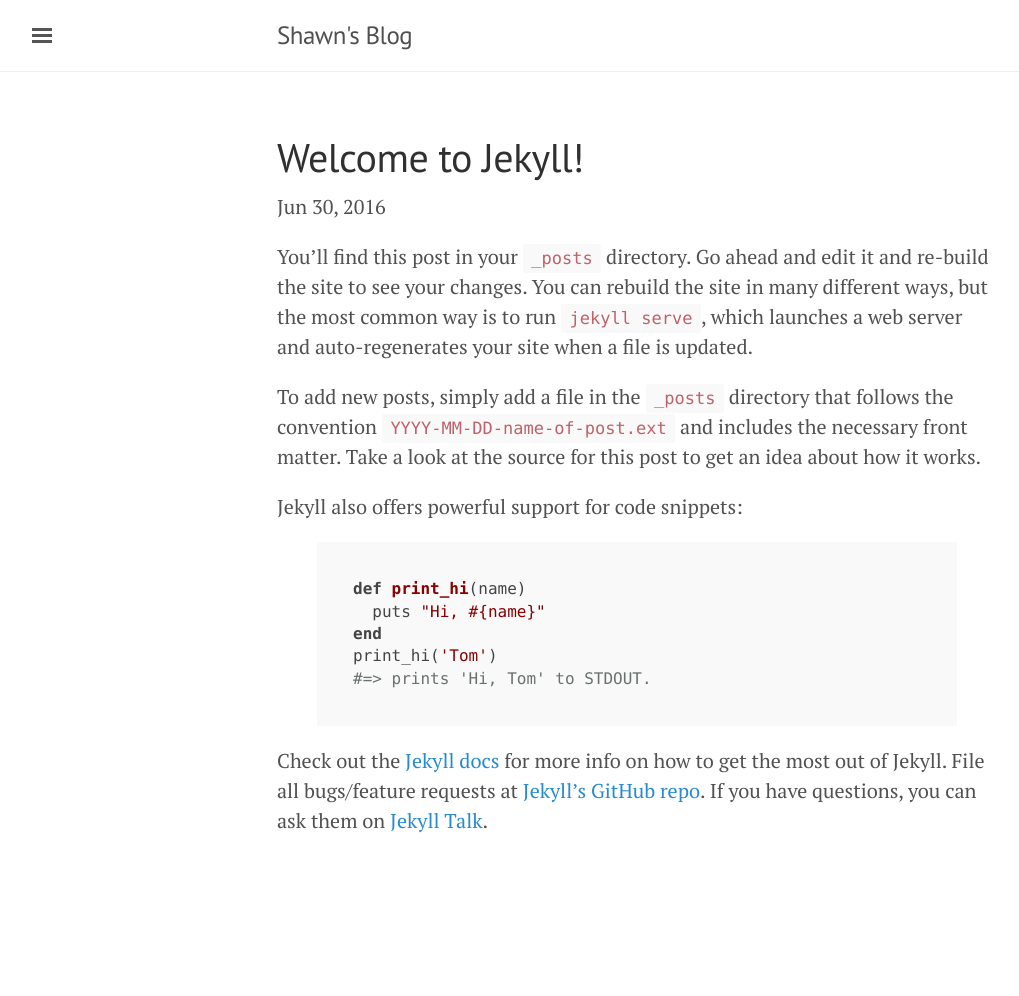
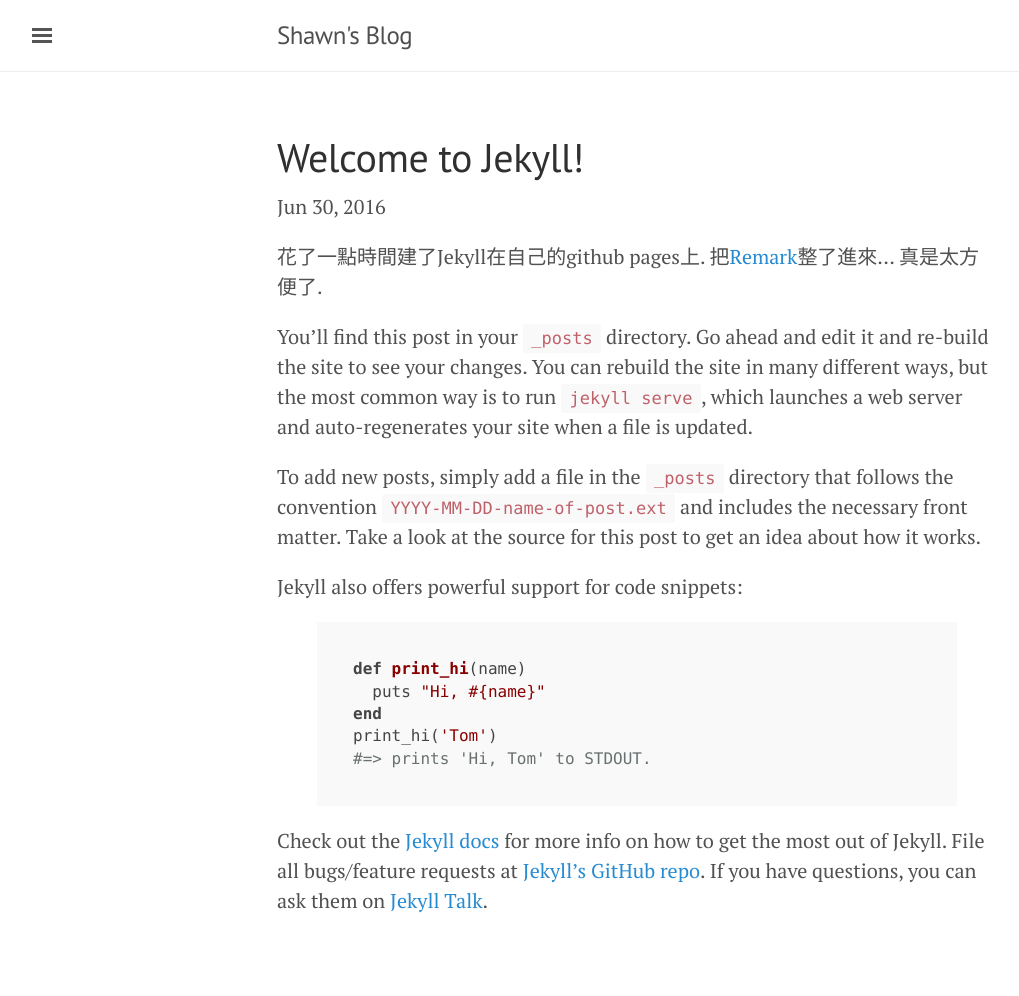
Before and after one commit to shawn111/shawn111.github.com, a Jekyll site: the page built from _posts/2016-06-30-welcome-to-jekyll.markdown, in a window 1280 px wide. Shown: the whole page, without its empty margins (3-1022 px from the left). Built offline with Jekyll 4.4.1, drawn with Linux system fonts in a browser that asks for light colours; nearby versions of some CDN libraries; before the commit the page ends 916 px from its top, so only the background shows below that.

Commit message:
Update 2016-06-30-welcome-to-jekyll.markdown

```diff
--- a/_posts/2016-06-30-welcome-to-jekyll.markdown
+++ b/_posts/2016-06-30-welcome-to-jekyll.markdown
@@ -4,6 +4,10 @@
 date:   2016-06-30 15:30:28 +0800
 categories: jekyll update
 ---
+花了一點時間建了Jekyll在自己的github pages上.
+把[Remark](<http://remarkjs.com/>)整了進來...
+真是太方便了.
+
 You’ll find this post in your `_posts` directory. Go ahead and edit it and re-build the site to see your changes. You can rebuild the site in many different ways, but the most common way is to run `jekyll serve`, which launches a web server and auto-regenerates your site when a file is updated.
 
 To add new posts, simply add a file in the `_posts` directory that follows the convention `YYYY-MM-DD-name-of-post.ext` and includes the necessary front matter. Take a look at the source for this post to get an idea about how it works.
```
